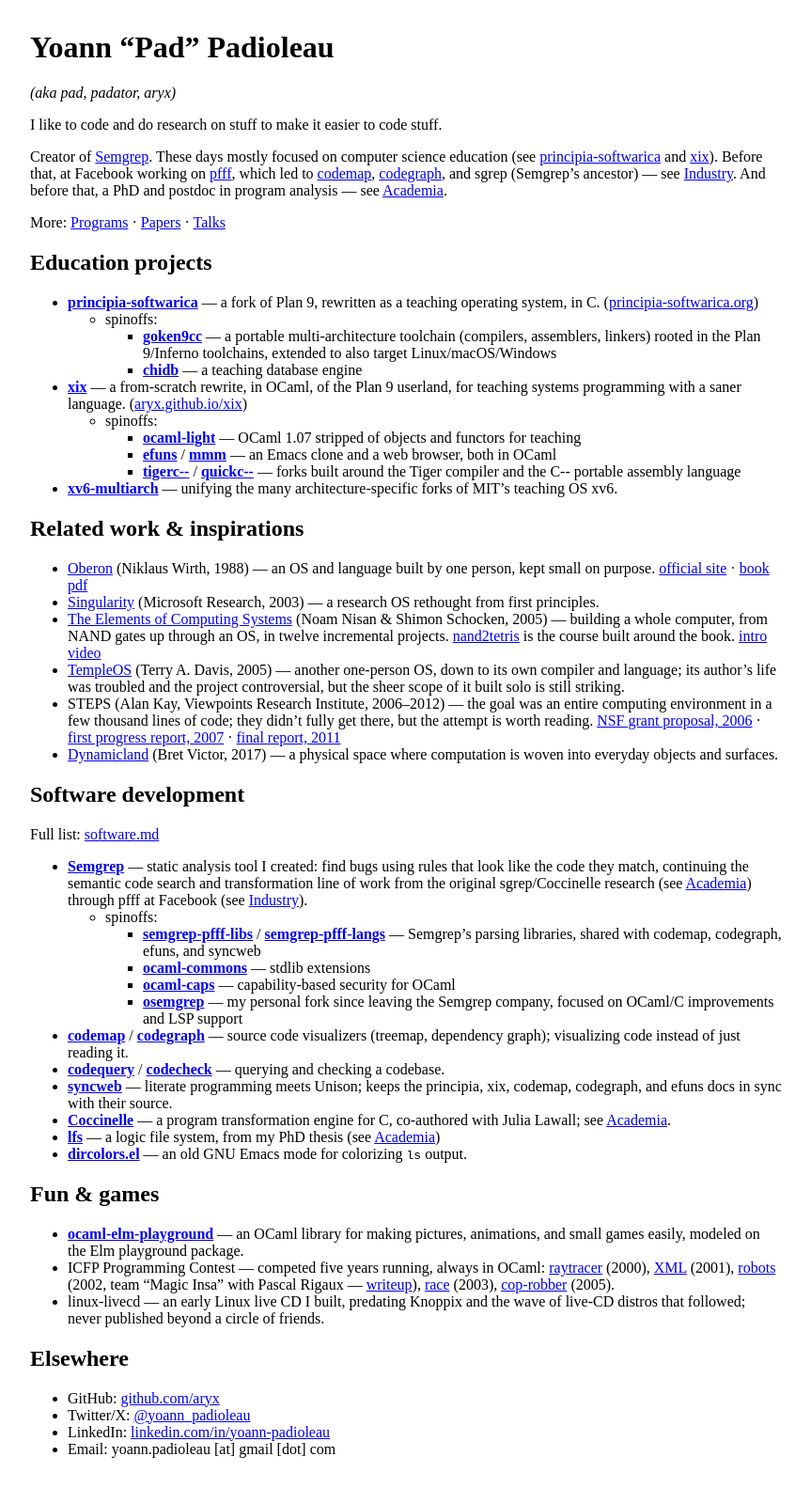
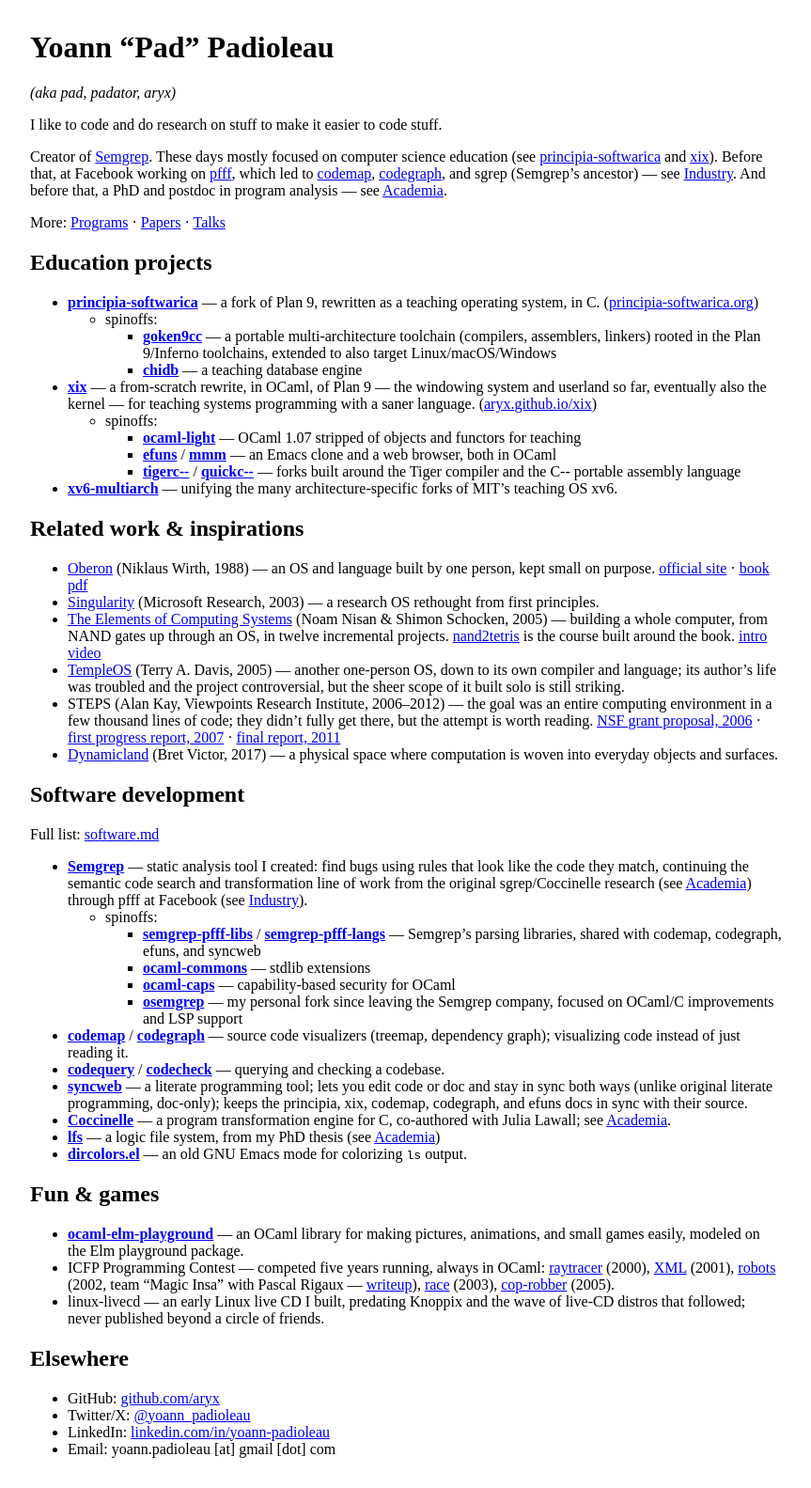
Before and after one commit to aryx/aryx.github.io, a Jekyll site: the page built from README.md, in a window 1280 px wide. Shown: the whole page at 94% size, without its empty margins (208-1071 px from the left). Built offline with Jekyll 4.4.1, drawn with Linux system fonts in a browser that asks for light colours; our own code applies the rules of GitHub Pages for plain Markdown files.

Commit message:
Update software.md/README.md: pfff, syncweb, xix descriptions; drop meh
- pfff: note internal Facebook bug-finding/appsec tools built on it
  (checkModule, dead code analyzer, test-coverage/runner optimization)
- syncweb: explain the two-way code/doc sync vs. traditional doc-only LP tools
- xix: clarify it already covers the windowing system and userland, with
  the kernel planned next
- remove meh (small web browser) from the list; unfinished and non-functional

Co-Authored-By: Claude Sonnet 5 <noreply@anthropic.com>
Claude-Session: https://claude.ai/code/session_016xWzREFSmnazBA35mjHXPJ

```diff
--- a/README.md
+++ b/README.md
@@ -24,8 +24,9 @@ More: [Programs](software.md)  · [Papers](papers.md) · [Talks](talks.md)
       (compilers, assemblers, linkers) rooted in the Plan 9/Inferno toolchains, extended to also
       target Linux/macOS/Windows
     - **[chidb](https://github.com/aryx/chidb)** — a teaching database engine
-- **[xix](https://github.com/aryx/xix)** — a from-scratch rewrite, in OCaml, of the Plan 9
-  userland, for teaching systems programming with a saner language.
+- **[xix](https://github.com/aryx/xix)** — a from-scratch rewrite, in OCaml, of Plan 9 — the
+  windowing system and userland so far, eventually also the kernel — for teaching systems
+  programming with a saner language.
   ([aryx.github.io/xix](https://aryx.github.io/xix))
   - spinoffs:
     - **[ocaml-light](https://github.com/aryx/ocaml-light)** — OCaml 1.07 stripped of objects and
@@ -83,7 +84,8 @@ Full list: [software.md](software.md)
   it.
 - **[codequery](https://github.com/aryx/codequery)** / **[codecheck](https://github.com/aryx/codecheck)**
   — querying and checking a codebase.
-- **[syncweb](https://github.com/aryx/syncweb)** — literate programming meets Unison; keeps the
+- **[syncweb](https://github.com/aryx/syncweb)** — a literate programming tool; lets you edit code
+  or doc and stay in sync both ways (unlike original literate programming, doc-only); keeps the
   principia, xix, codemap, codegraph, and efuns docs in sync with their source.
 - **[Coccinelle](https://github.com/coccinelle/coccinelle)** — a program transformation engine for
   C, co-authored with Julia Lawall; see [Academia](academia.md).
```
Also changed, not shown: software.md (+3 -4 lines).
